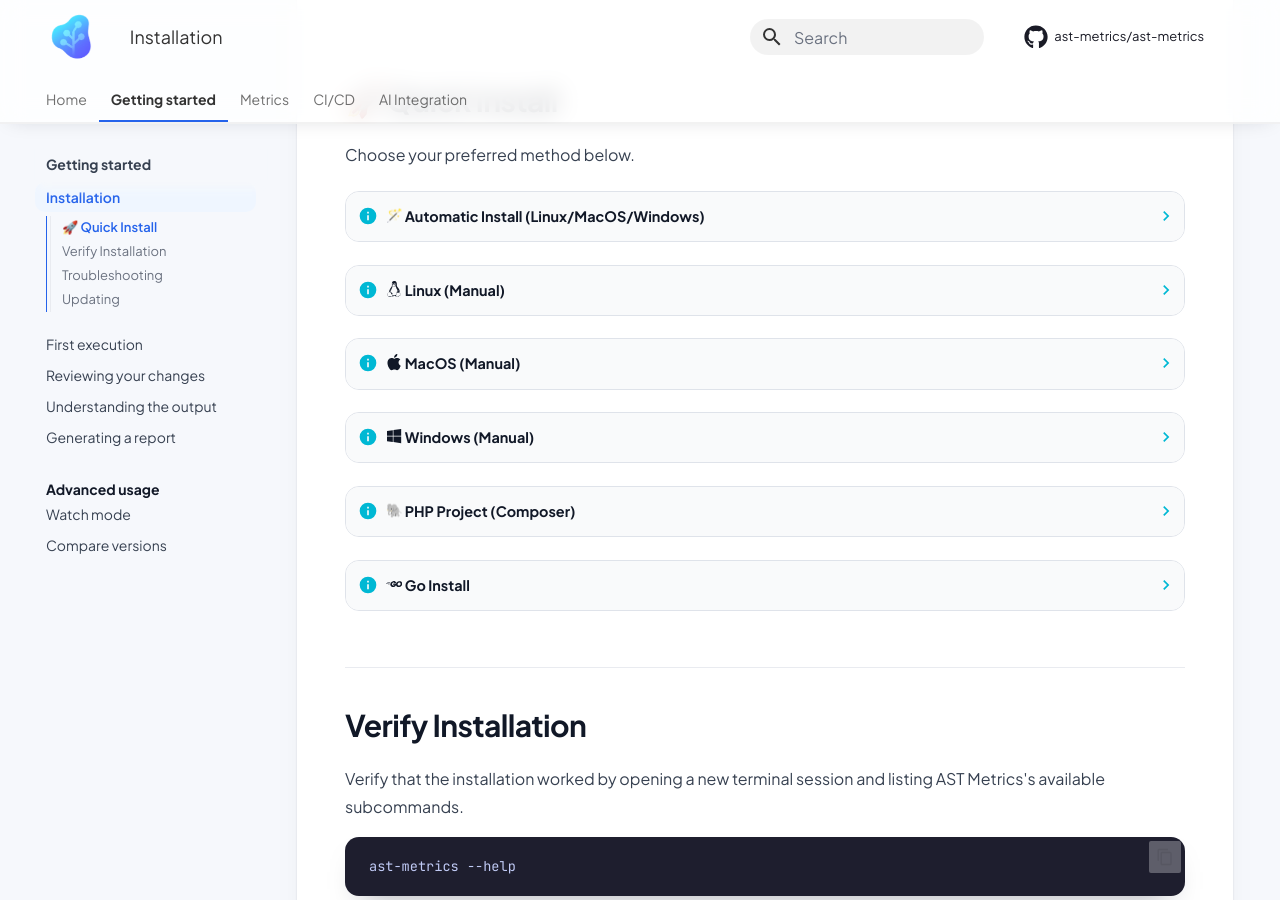
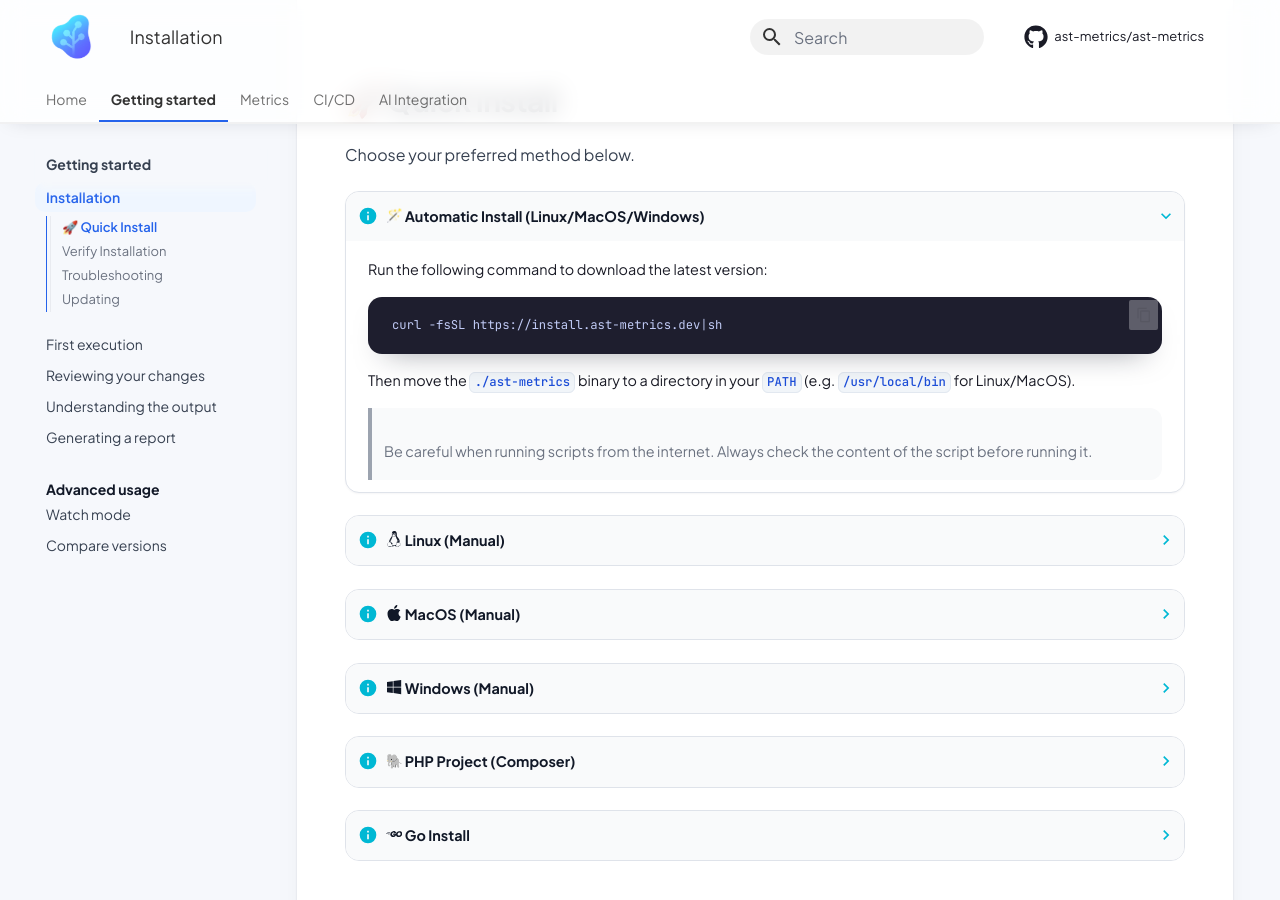
Before and after one commit to Halleck45/ast-metrics, an MkDocs documentation site: the page built from docs/getting-started/install.md, in a window 1280 px wide and 900 px high, scrolled down 313 px. Built offline with MkDocs 1.6.1 and Material for MkDocs 9.7.7, drawn with Linux system fonts in a browser that asks for light colours; emoji names are drawn with the system emoji font; comment, search, counter and statistics services are not loaded.

Commit message:
docs(install): open the automatic install method by default
The recommended path was hidden behind a click like the five fallbacks. A
newcomer landing on the page now sees the one-line curl command right away.

```diff
--- a/docs/getting-started/install.md
+++ b/docs/getting-started/install.md
@@ -6,7 +6,7 @@
 
 Choose your preferred method below.
 
-??? info ":magic_wand: Automatic Install (Linux/MacOS/Windows)"
+???+ info ":magic_wand: Automatic Install (Linux/MacOS/Windows)"
 
     Run the following command to download the latest version:
 
```
